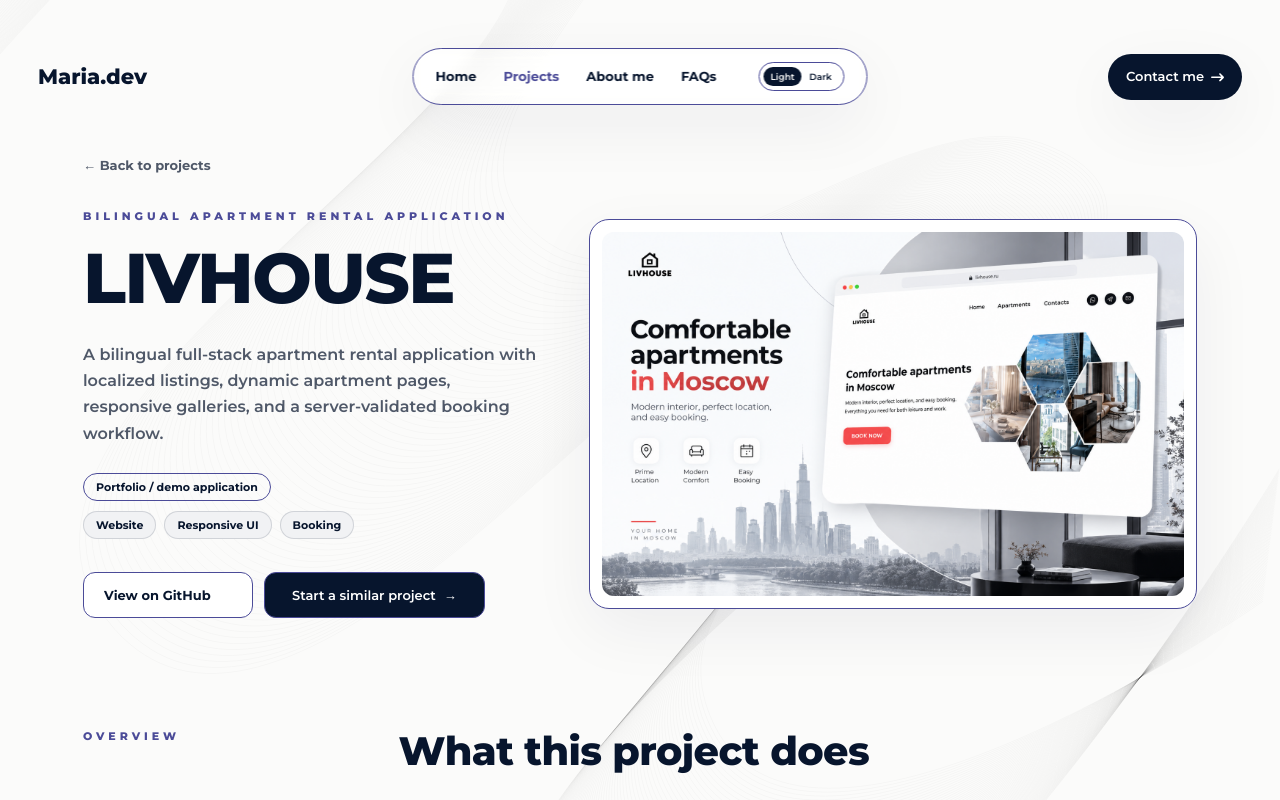
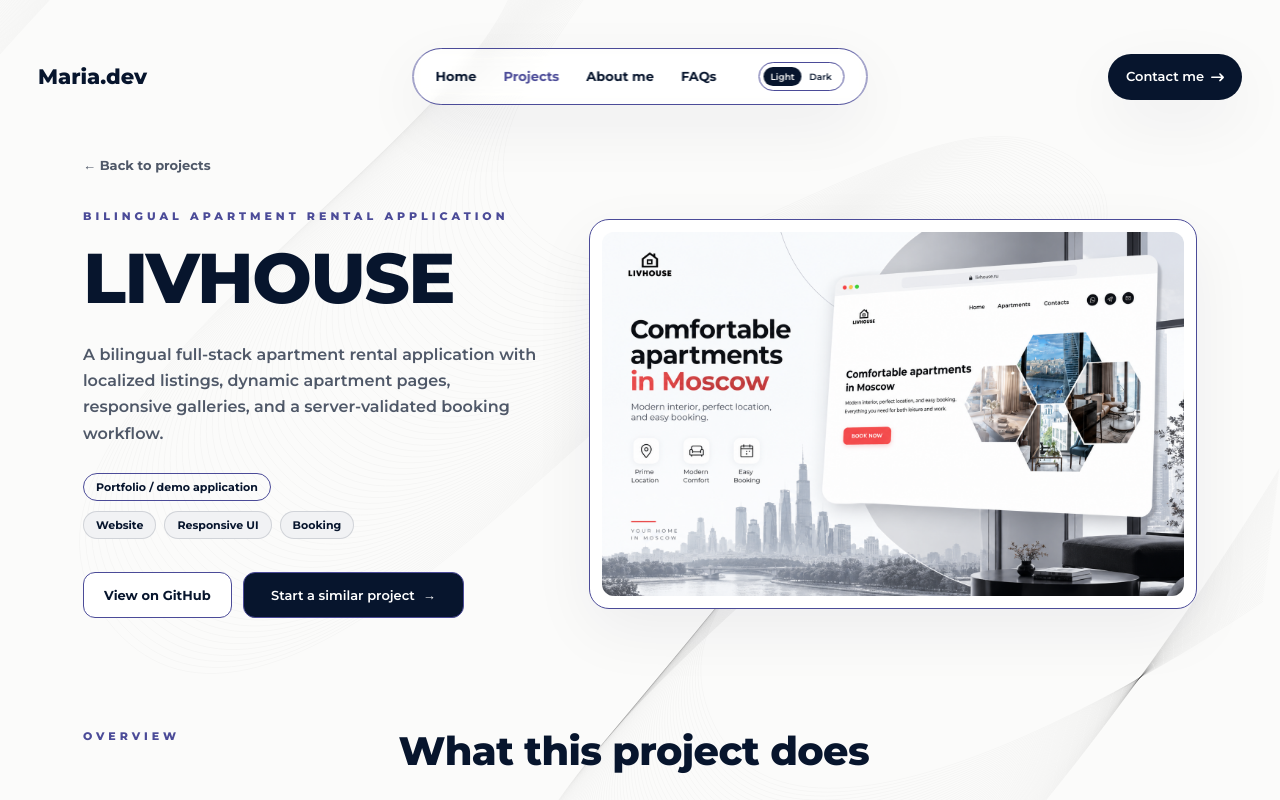
Before and after one commit to Mariam-sudo514/Developer-s-website-project, a Next.js app: page /projects/livhouse in a window 1280 px wide. Shown: the top 800 px of the page. Built offline with nearby package versions, Linux system fonts and the light colour scheme.

Commit message:
fix: remove empty space from github button

```diff
--- a/src/components/Projects/ProjectDetailPage.module.css
+++ b/src/components/Projects/ProjectDetailPage.module.css
@@ -140,10 +140,9 @@
 		box-shadow 180ms ease;
 }
 
-.githubLink::after {
-	/* Preserve the space previously occupied by the icon. */
-	content: '';
-	width: 1em;
+.actionLink.githubLink {
+	gap: 0;
+	width: fit-content;
 }
 
 .actionLink:hover {
```
